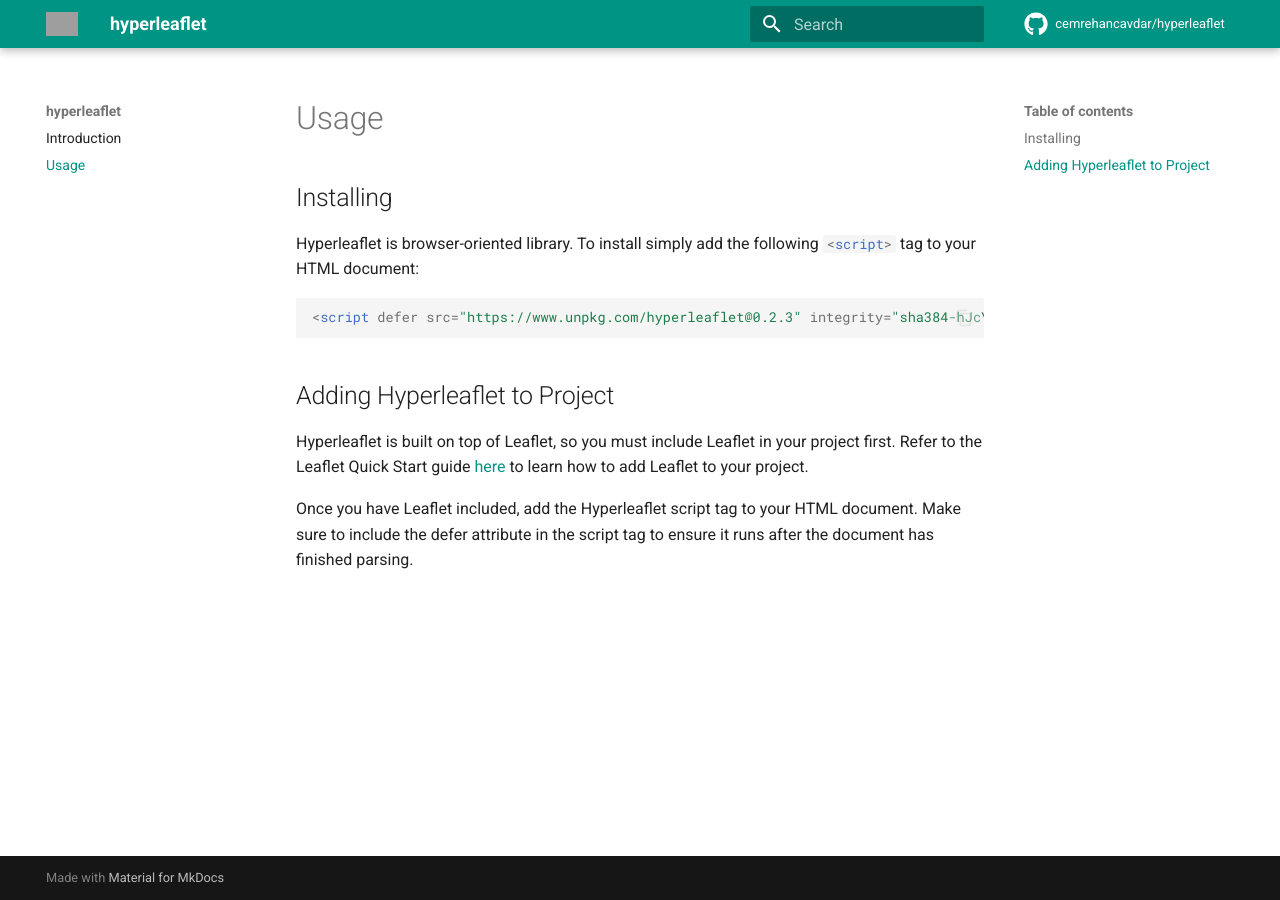
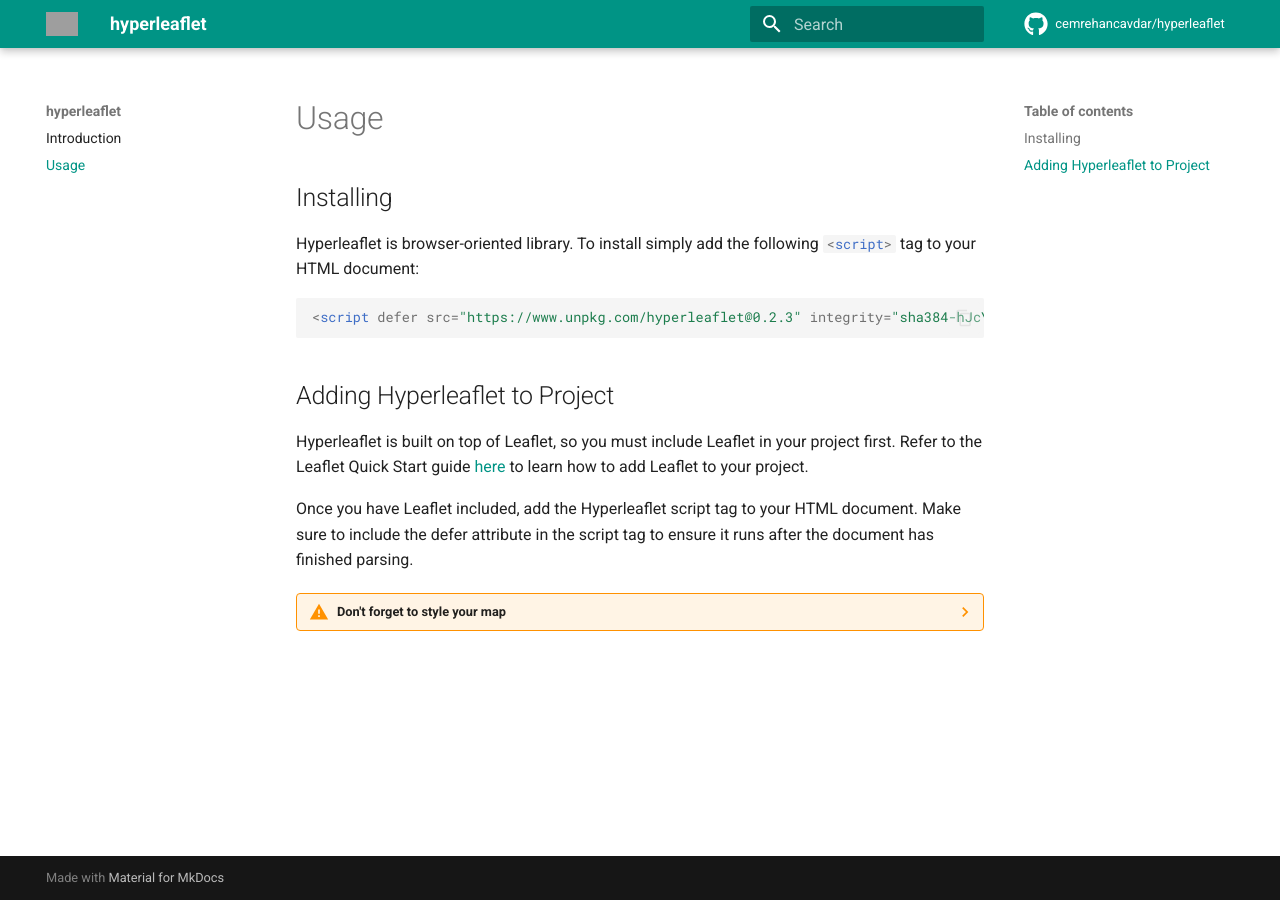
Before and after one commit to cemrehancavdar/hyperleaflet, an MkDocs documentation site: the page built from docs/usage.md, in a window 1280 px wide. Built offline with MkDocs 1.6.1 and Material for MkDocs 9.7.7, drawn with Linux system fonts in a browser that asks for light colours; comment, search, counter and statistics services are not loaded; grey boxes are pictures that could not be loaded.

Commit message:
feat: styling warning added

````diff
--- a/docs/usage.md
+++ b/docs/usage.md
@@ -12,3 +12,12 @@
 Hyperleaflet is built on top of Leaflet, so you must include Leaflet in your project first. Refer to the Leaflet Quick Start guide [here](https://leafletjs.com/examples/quick-start/) to learn how to add Leaflet to your project.
 
 Once you have Leaflet included, add the Hyperleaflet script tag to your HTML document. Make sure to include the defer attribute in the script tag to ensure it runs after the document has finished parsing.
+
+
+??? warning "Don't forget to style your map"
+
+    Make sure to add a minimum height to the container element that defines your Leaflet map, otherwise it may not appear in your document.
+
+    ```css
+    #map { height: 180px; }
+    ```
````
